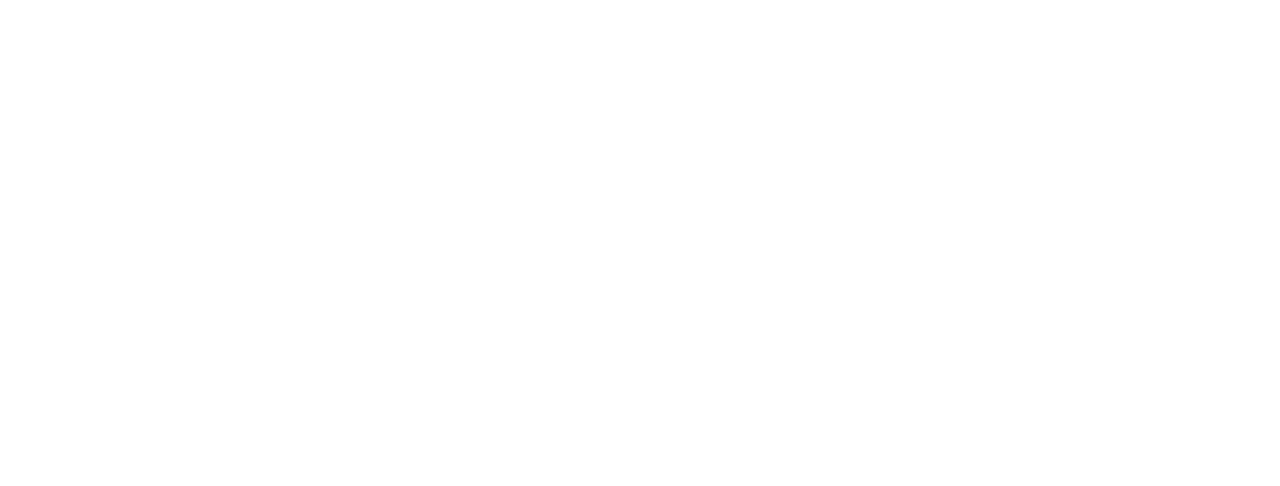
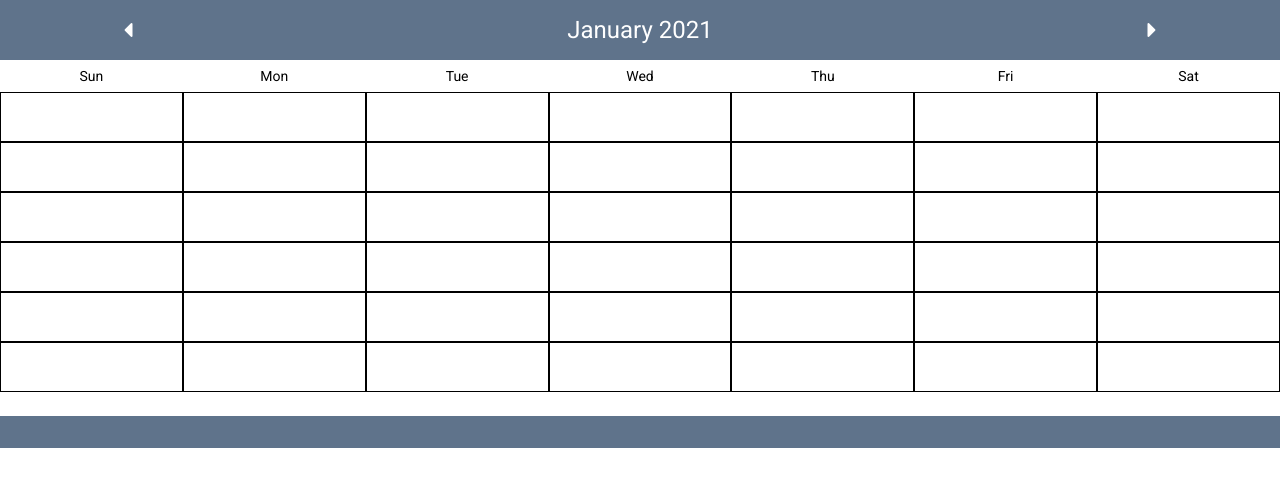
Before and after one commit to josephtnguyen/ajax-project, a website: page index.html in a window 1280 px wide. Drawn offline with Linux system fonts and the light colour scheme.

Commit message:
Create HTML and CSS to layout the calendar.

```diff
--- a/css/layout.css
+++ b/css/layout.css
@@ -0,0 +1,38 @@
+.calendar-container {
+  width: 100%;
+  margin: 0 auto;
+}
+
+.row {
+  display: flex;
+}
+
+.col-14 {
+  flex-basis: calc(100% / 7);
+}
+
+.col-20 {
+  flex-basis: 20%;
+}
+
+.col-60 {
+  flex-basis: 60%;
+}
+
+.col-100 {
+  flex-basis: 100%;
+}
+
+.hidden {
+  display: none !important;
+}
+
+.center {
+  text-align: center;
+}
+
+.middle {
+  display: flex;
+  justify-content: center;
+  align-items: center;
+}
--- a/css/styles.css
+++ b/css/styles.css
@@ -0,0 +1,50 @@
+* {
+  font-family: 'Roboto', sans-serif;
+}
+
+header,
+footer {
+  background-color: #5f738b;
+  color: white;
+}
+
+footer {
+  height: 32px;
+}
+
+.header-month-year {
+  font-weight: 400;
+  font-size: 24px;
+}
+
+.left-arrow-button,
+.right-arrow-button {
+  border: none;
+  border-radius: 4px;
+  background-color: inherit;
+  color: white;
+  font-size: 24px;
+  padding: 0.5rem;
+}
+
+.left-arrow-button:hover,
+.right-arrow-button:hover {
+  cursor: pointer;
+  border: 2px solid white;
+}
+
+.day-of-week {
+  font-size: 14px;
+  font-weight: 400;
+  margin: 0.5rem 0;
+}
+
+.calendar-squares {
+  margin-bottom: 1.5rem;
+}
+
+.square {
+  box-sizing: content-box;
+  height: 3rem;
+  border: 1px solid black;
+}
--- a/index.html
+++ b/index.html
@@ -1,19 +1,82 @@
 <!DOCTYPE html>
 <html lang="en">
+
 <head>
   <meta charset="UTF-8">
   <meta name="viewport" content="width=device-width, initial-scale=1.0">
   <title>AJAX Project</title>
+  <link rel="preconnect" href="https://fonts.gstatic.com">
+  <link
+    href="https://fonts.googleapis.com/css2?family=Roboto:ital,wght@0,100;0,300;0,400;0,500;0,700;0,900;1,100;1,300;1,400;1,500;1,700;1,900&display=swap"
+    rel="stylesheet">
+  <link
+    rel="stylesheet"
+    href="https://cdnjs.cloudflare.com/ajax/libs/font-awesome/5.15.1/css/all.min.css">
   <link rel="icon" href="images/favicon.ico">
   <link rel="stylesheet" href="css/reset.css">
   <link rel="stylesheet" href="css/layout.css">
   <link rel="stylesheet" href="css/styles.css">
 </head>
+
 <body>
   <header>
+    <div class="calendar-container">
+      <div class="row">
+        <!-- Left Button -->
+        <div class="col-20 middle">
+          <button class="fas left-arrow-button"></button>
+        </div>
+        <!-- Month Year -->
+        <div class="col-60 center">
+          <h1 class="header-month-year">January 2021</h1>
+        </div>
+        <!-- Right Button -->
+        <div class="col-20 middle">
+          <button class="fas right-arrow-button"></button>
+        </div>
+      </div>
+    </div>
   </header>
+
   <main>
+    <div class="calendar-container">
+      <!-- Days of Week -->
+      <div class="row center">
+        <div class="col-14">
+          <h6 class="day-of-week">Sun</h6>
+        </div>
+        <div class="col-14">
+          <h6 class="day-of-week">Mon</h6>
+        </div>
+        <div class="col-14">
+          <h6 class="day-of-week">Tue</h6>
+        </div>
+        <div class="col-14">
+          <h6 class="day-of-week">Wed</h6>
+        </div>
+        <div class="col-14">
+          <h6 class="day-of-week">Thu</h6>
+        </div>
+        <div class="col-14">
+          <h6 class="day-of-week">Fri</h6>
+        </div>
+        <div class="col-14">
+          <h6 class="day-of-week">Sat</h6>
+        </div>
+      </div>
+
+      <!-- Calendar Squares -->
+      <div class="row">
+        <div class="col-100">
+          <div class="calendar-squares">
+
+          </div>
+        </div>
+      </div>
+    </div>
   </main>
+
+  <footer></footer>
   <script src="js/data.js"></script>
   <script src="js/main.js"></script>
 </body>
--- a/js/main.js
+++ b/js/main.js
@@ -0,0 +1,16 @@
+var $calendar = document.querySelector('.calendar-squares');
+
+generateSquares($calendar);
+
+function generateSquares(calendar) {
+  for (var i = 0; i < 6; i++) {
+    var $row = document.createElement('div');
+    $row.className = 'row';
+    for (var j = 0; j < 7; j++) {
+      var $square = document.createElement('div');
+      $square.className = 'col-14 square';
+      $row.append($square);
+    }
+    calendar.append($row);
+  }
+}
```
